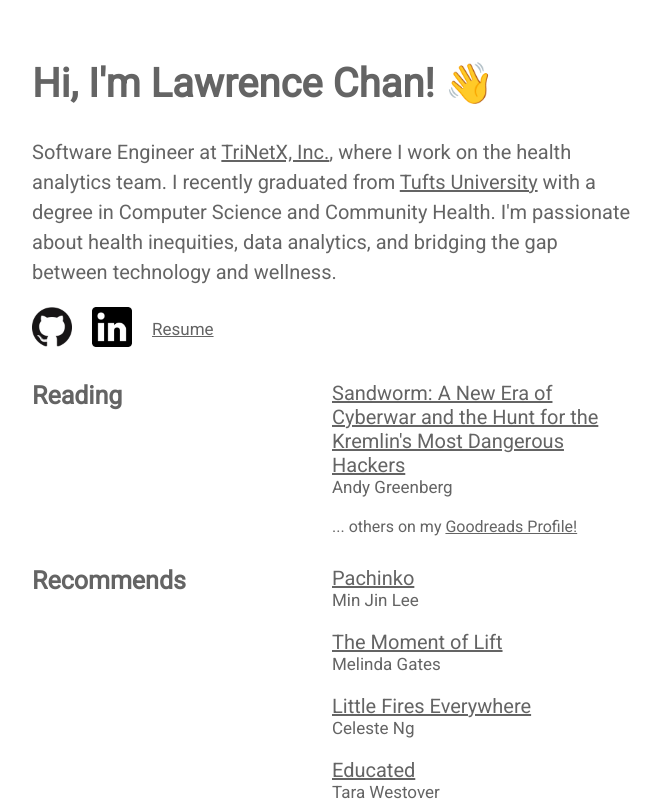
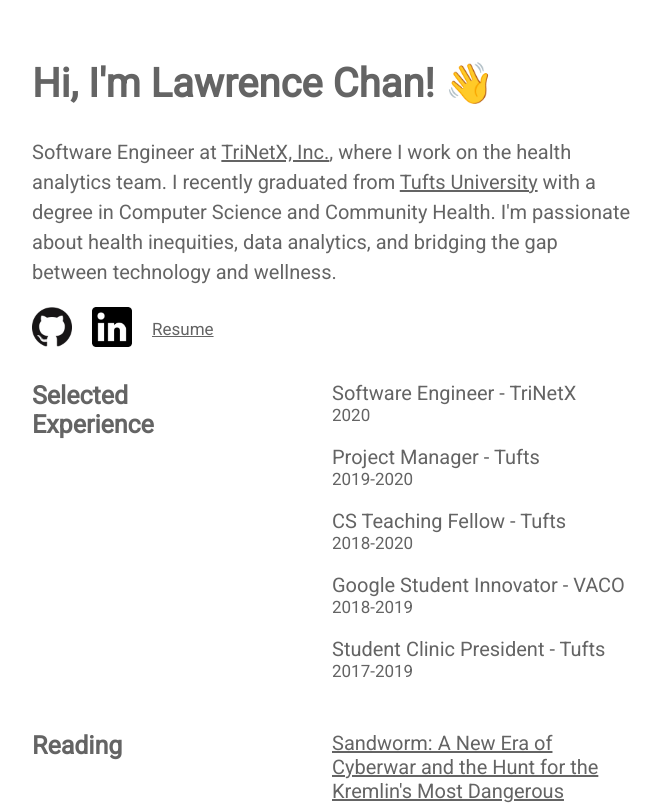
Before and after one commit to chanlawrencet/chanlawrencet.github.io, a React (Create React App) app: page / in a window 1280 px wide. Shown: the top 805 px of the page, without its empty margins (308-969 px from the left). Built offline with nearby package versions, Linux system fonts and the light colour scheme.

Commit message:
selected experience

```diff
--- a/src/App.js
+++ b/src/App.js
@@ -15,7 +15,31 @@
 const updated = '2020/09/23'
 
 const siteData = {
-  'Reading': {
+  'Selected Experience': {
+    body: [
+      {
+        title: 'Software Engineer - TriNetX',
+        subtitle: '2020',
+      },
+      {
+        title: 'Project Manager - Tufts',
+        subtitle: '2019-2020',
+      },
+      {
+        title: 'CS Teaching Fellow - Tufts',
+        subtitle: '2018-2020',
+      },
+      {
+        title: 'Google Student Innovator - VACO',
+        subtitle: '2018-2019',
+      },
+      {
+        title: 'Student Clinic President - Tufts',
+        subtitle: '2017-2019',
+      }
+    ]
+  },
+  Reading: {
     body: [
       // {
       //   title: 'The Life-Changing Magic of Tidying Up',
--- a/src/components/ListLink.js
+++ b/src/components/ListLink.js
@@ -6,8 +6,10 @@
     <div style={{marginBottom: 20}}>
       <div
         style={{fontSize: 20}}
-      >
-        <a href={titleLink}>{title}</a>
+      >{ titleLink ?
+        <a href={titleLink}>{title}</a> :
+        <div>{title}</div>
+      }
       </div>
       <div
         style={{fontSize: 17}}
```
